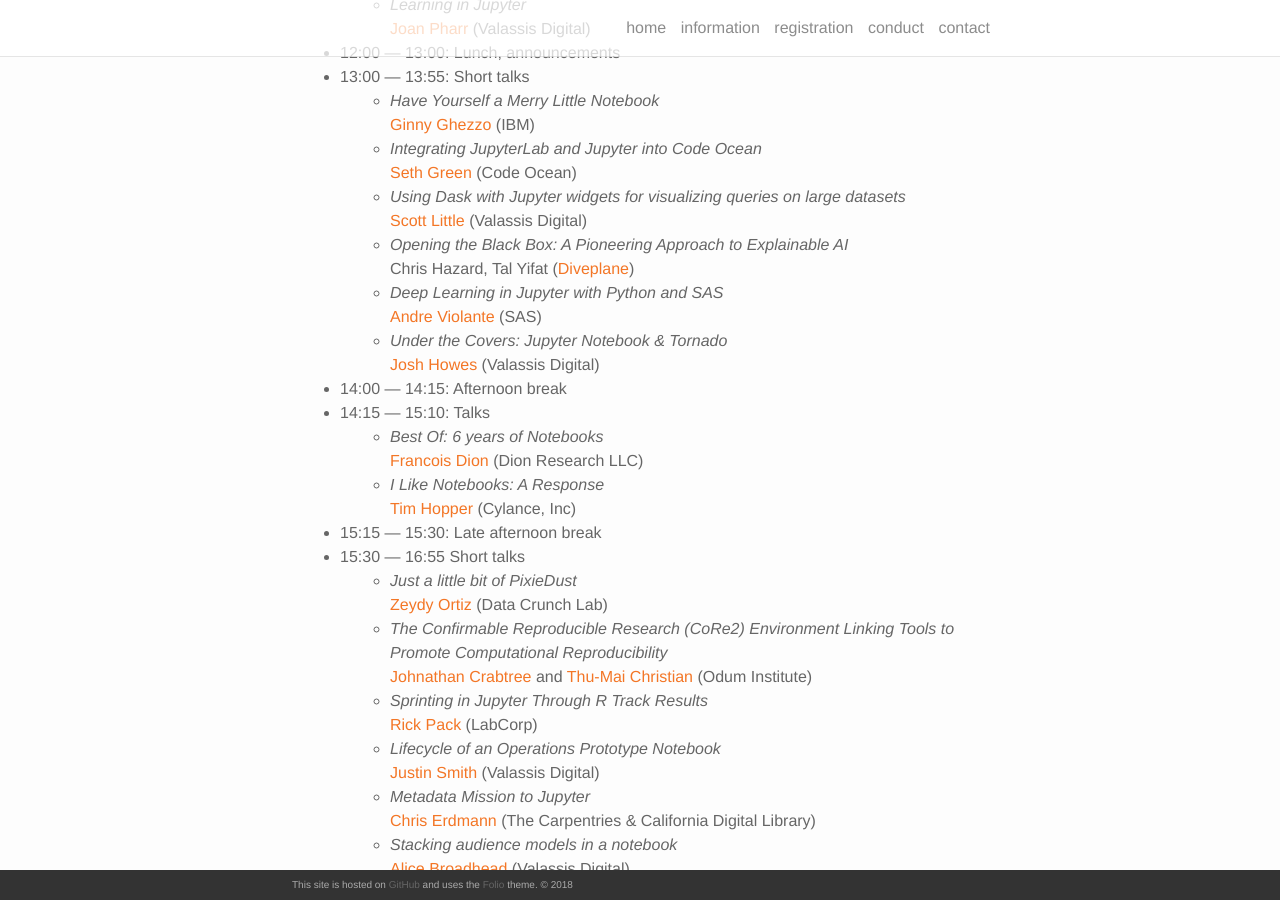
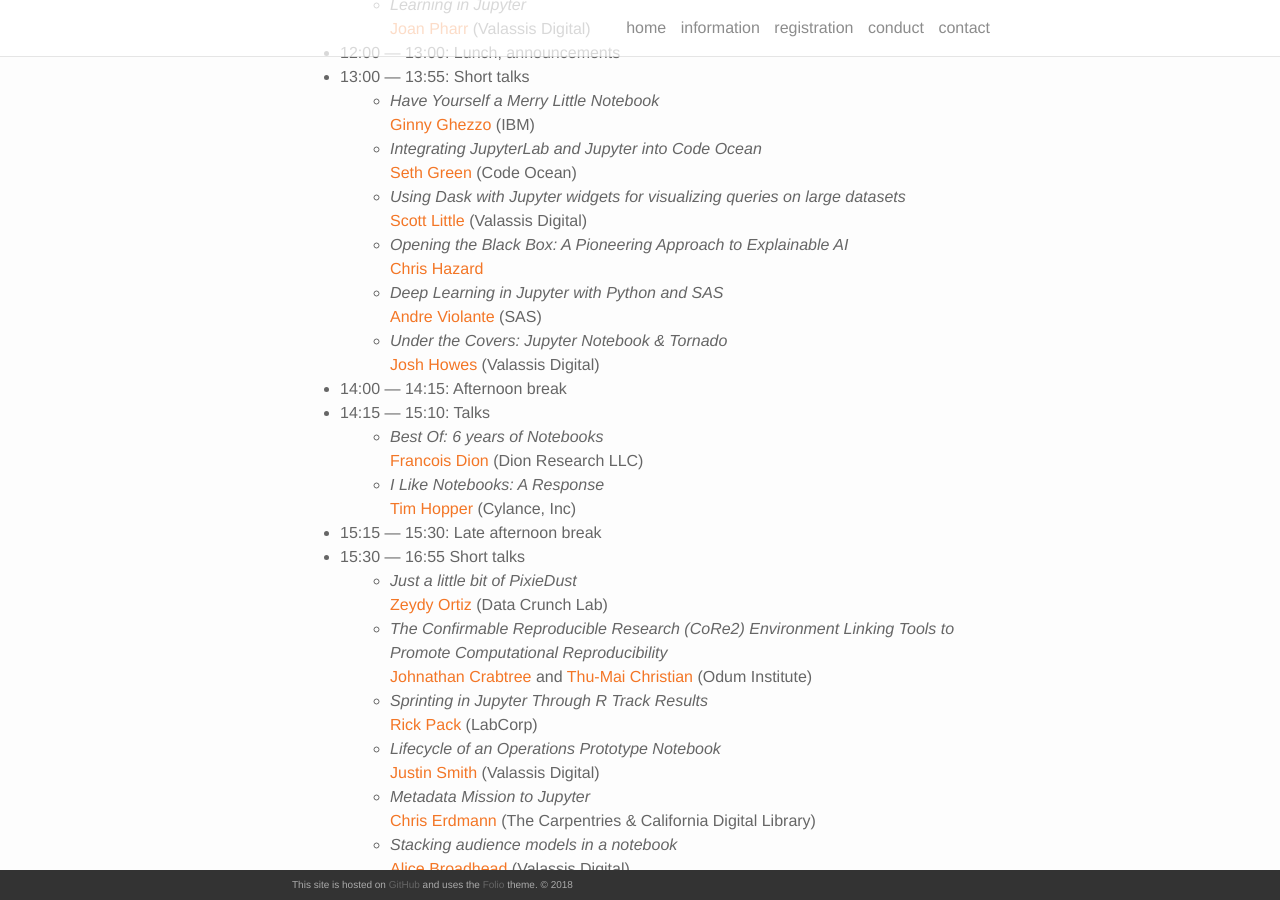
Before and after one commit to bogoli/-folio, a Jekyll site: the page built from information.md, in a window 1280 px wide and 900 px high, scrolled down 881 px. Built offline with Jekyll 4.4.1, drawn with Linux system fonts in a browser that asks for light colours; nearby versions of some CDN libraries.

Commit message:
Remove Tal and add Hazard LinkedIn

```diff
--- a/information.md
+++ b/information.md
@@ -33,7 +33,7 @@ Please visit the [EventBrite page](https://www.eventbrite.com/e/jupyter-day-in-t
     * *Have Yourself a Merry Little Notebook*<br/>[Ginny Ghezzo](https://twitter.com/ginnyghezzo) (IBM)
     * *Integrating JupyterLab and Jupyter into Code Ocean*<br />[Seth Green](https://www.linkedin.com/in/setgree/) (Code Ocean)
     * *Using Dask with Jupyter widgets for visualizing queries on large datasets*<br />[Scott Little](https://github.com/scottlittle) (Valassis Digital)
-    * *Opening the Black Box: A Pioneering Approach to Explainable AI*<br />Chris Hazard, Tal Yifat ([Diveplane](https://twitter.com/DiveplaneCorp))
+    * *Opening the Black Box: A Pioneering Approach to Explainable AI*<br />[Chris Hazard](https://www.linkedin.com/in/chrishazard/)
     * *Deep Learning in Jupyter with Python and SAS*<br />[Andre Violante](https://github.com/aviolante) (SAS)
     * *Under the Covers: Jupyter Notebook &amp; Tornado*<br />[Josh Howes](https://github.com/josh-howes) (Valassis Digital)
 * 14:00 — 14:15: Afternoon break
```
